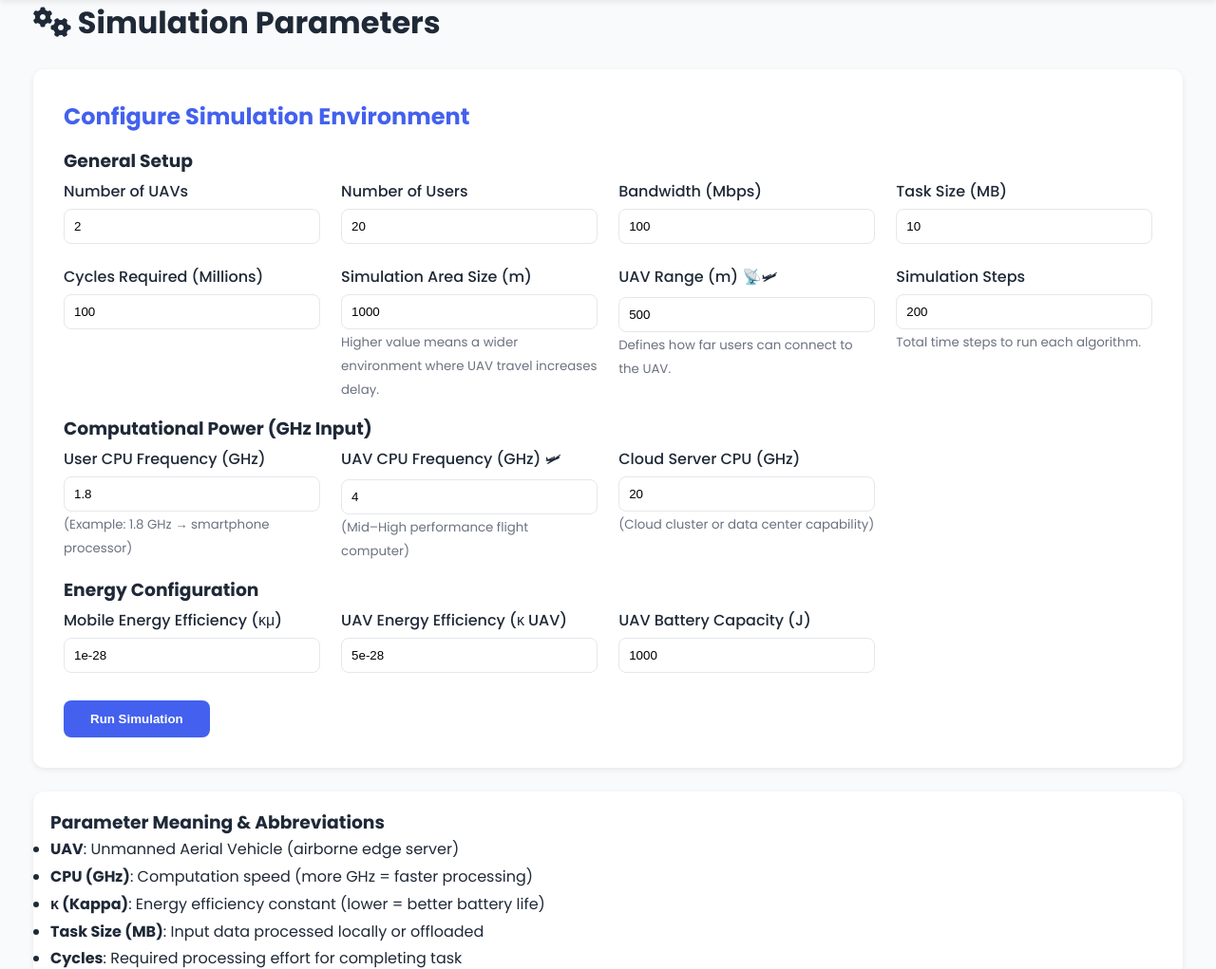
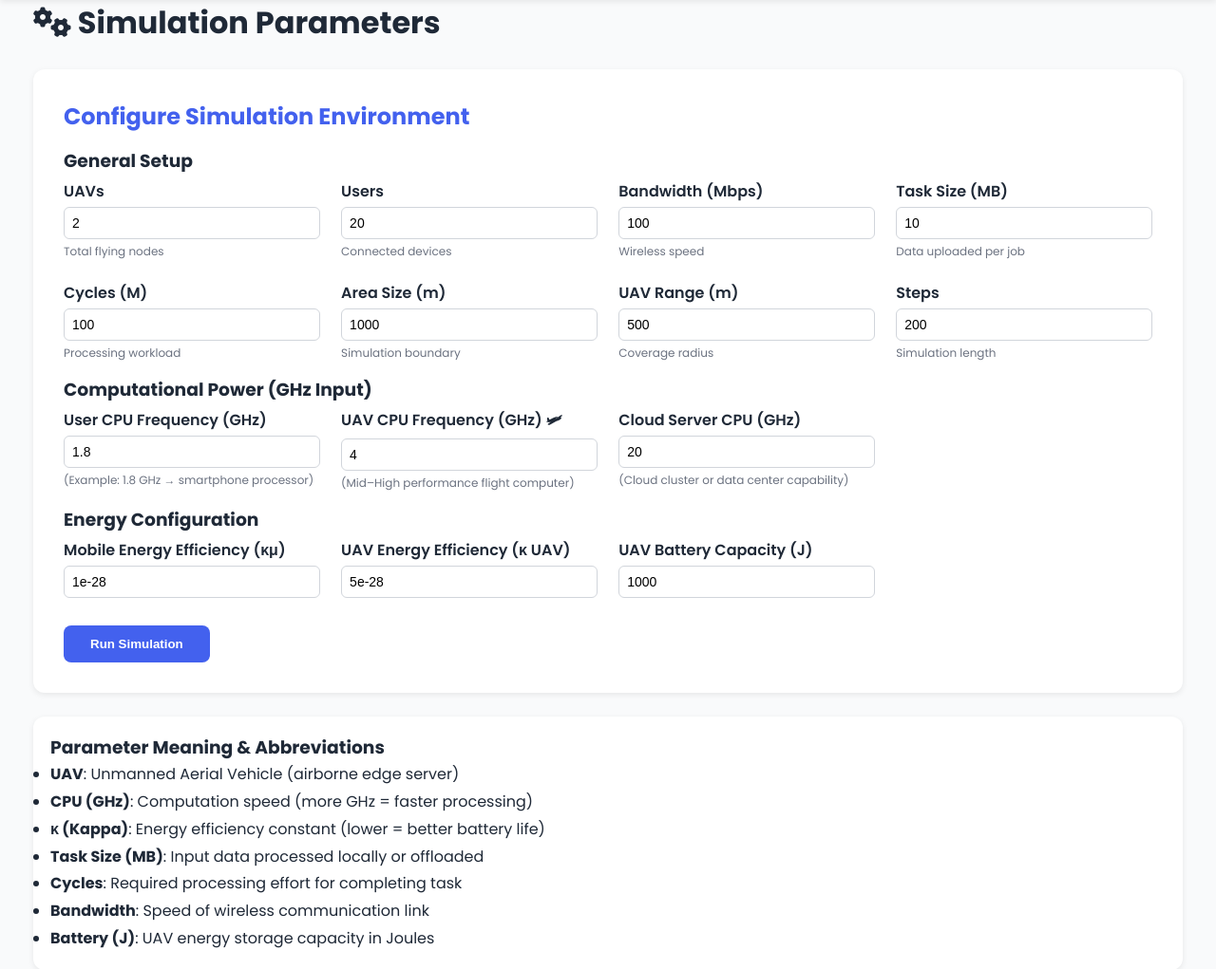
Before and after one commit to Kali414/UAV-MEC-Hybrid-Dqn, a Flask app: page /simulate in a window 1280 px wide. Shown: the part 71-1092 px from the top of the page at 95% size. Run offline with Flask 3, Linux system fonts and the light colour scheme.

Commit message:
Changes in simulate.html

```diff
--- a/static/simulate.css
+++ b/static/simulate.css
@@ -337,6 +337,28 @@
     position:absolute;font-size:12px;font-weight:bold;color:#111;
 }
 
+.form-group label {
+    font-weight: 600;
+    margin-bottom: 4px;
+    display: block;
+}
+
+.form-group input {
+    padding: 8px;
+    width: 100%;
+    border-radius: 6px;
+    border: 1px solid #d1d5db;
+    font-size: 14px;
+}
+
+.form-group small {
+    color: #6b7280;
+    font-size: 12px;
+    margin-top: 4px;
+    display: block;
+}
+
+
 
 
 /* ===============================
--- a/templates/home.html
+++ b/templates/home.html
@@ -27,7 +27,7 @@
                 <a href="/simulate" class="cta-button">Get Started</a>
             </div>
             <div class="hero-image">
-                <img src="static/into_image.png" alt="UAV Illustration">
+                <img src="static/intro_image.png" alt="UAV Illustration">
             </div>
         </div>
     </header>
--- a/templates/simulate.html
+++ b/templates/simulate.html
@@ -36,72 +36,54 @@
                 <div class="form-grid">
 
                     <div class="form-group">
-                        <label for="uavCount">Number of UAVs </label>
-                        <input type="number" id="uavCount" min="1" max="100" value="2" required>
+                        <label>UAVs</label>
+                        <input type="number" id="uavCount" min="1" max="100" value="2">
+                        <small>Total flying nodes</small>
                     </div>
 
                     <div class="form-group">
-                        <label for="userCount">Number of Users </label>
-                        <input type="number" id="userCount" min="1" max="200000" value="20" required>
+                        <label>Users</label>
+                        <input type="number" id="userCount" min="1" max="200000" value="20">
+                        <small>Connected devices</small>
                     </div>
 
                     <div class="form-group">
-                        <label for="bandwidth">Bandwidth (Mbps) </label>
-                        <input type="number" id="bandwidth" min="10" max="2000" value="100" required>
+                        <label>Bandwidth (Mbps)</label>
+                        <input type="number" id="bandwidth" value="100">
+                        <small>Wireless speed</small>
                     </div>
 
                     <div class="form-group">
-                        <label for="taskSize">Task Size (MB) </label>
-                        <input type="number" id="taskSize" min="1" max="500" value="10" required>
+                        <label>Task Size (MB)</label>
+                        <input type="number" id="taskSize" value="10">
+                        <small>Data uploaded per job</small>
                     </div>
 
                     <div class="form-group">
-                        <label for="cycles">Cycles Required (Millions) </label>
-                        <input type="number" id="cycles" min="1" max="1000" value="100" required>
+                        <label>Cycles (M)</label>
+                        <input type="number" id="cycles" value="100">
+                        <small>Processing workload</small>
                     </div>
 
                     <div class="form-group">
-                        <label for="areaSize">Simulation Area Size (m) </label>
-                        <input type="number"
-                            id="areaSize"
-                            min="100"
-                            max="10000000"
-                            value="1000"
-                            placeholder="e.g., 1000"
-                            required>
-                        <small style="color:#6b7280;">
-                            Higher value means a wider environment where UAV travel increases delay.
-                        </small>
+                        <label>Area Size (m)</label>
+                        <input type="number" id="areaSize" value="1000">
+                        <small>Simulation boundary</small>
                     </div>
 
                     <div class="form-group">
-                        <label for="uavRange">UAV Range (m) 📡🛩</label>
-                        <input type="number"
-                               id="uavRange"
-                               min="50"
-                               max="5000"
-                               value="500"
-                               placeholder="e.g., 500"
-                               required>
-                        <small style="color:#6b7280;">
-                            Defines how far users can connect to the UAV.
-                        </small>
+                        <label>UAV Range (m)</label>
+                        <input type="number" id="uavRange" value="500">
+                        <small>Coverage radius</small>
                     </div>
 
                     <div class="form-group">
-                        <label for="simSteps">Simulation Steps </label>
-                        <input type="number"
-                               id="simSteps"
-                               min="50"
-                               max="2000"
-                               value="200"
-                               required>
-                        <small style="color:#6b7280;">
-                            Total time steps to run each algorithm.
-                        </small>
+                        <label>Steps</label>
+                        <input type="number" id="simSteps" value="200">
+                        <small>Simulation length</small>
                     </div>
+                </div>
 
-                </div>
 
                 <!-- COMPUTATIONAL POWER -->
                 <h3 style="margin:15px 0 5px;">Computational Power (GHz Input)</h3>
```
